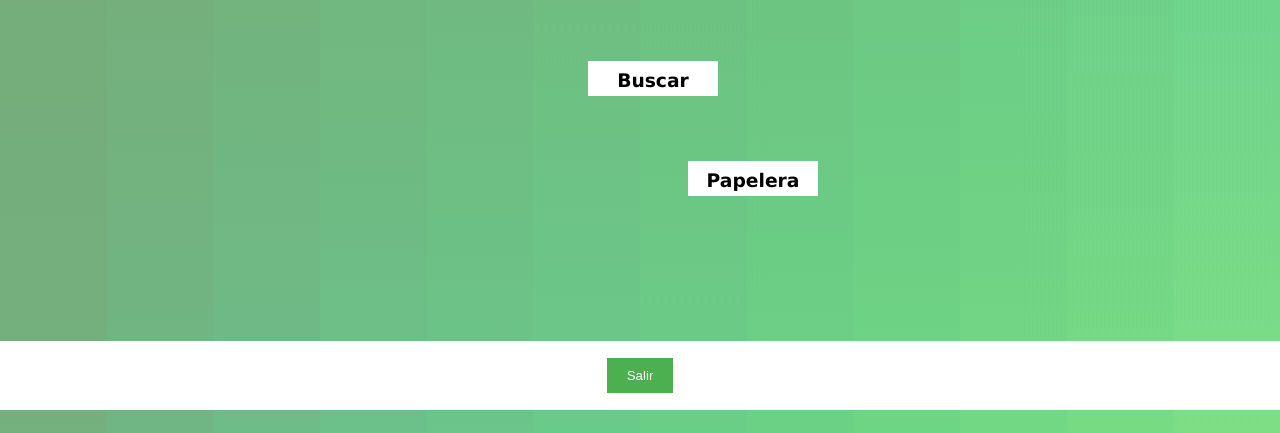
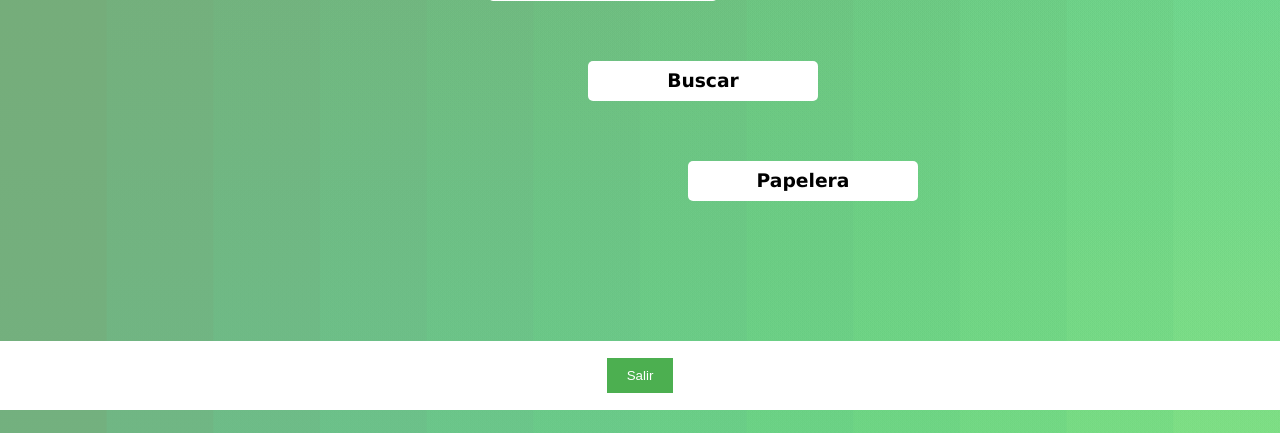
Before and after one commit to Julian-Pira18/PhotoClass, a Django app: page / in a window 1280 px wide. Shown: the part 367-800 px from the top of the page. Run offline with Django 4.2, Linux system fonts and the light colour scheme.

Commit message:
versison estable y funcional antes de empezar a hacer experimentos

```diff
--- a/editor/static/css/styles.css
+++ b/editor/static/css/styles.css
@@ -44,11 +44,11 @@ header img {
 }
 
 
-/* .content {
-  margin-top: 80px; /* Ajustar el margen superior para evitar solapamiento con la caja del título */
-  min-height: calc(100% - 180px); /* Altura mínima del contenido (altura total menos altura del título y el footer) */
-  position: relative;
-} */
+main div a{
+  text-decoration: none;
+  color: black;
+}
+
 
 .content div {
   border-radius: 5px;
@@ -58,8 +58,8 @@ header img {
 
 .box {
   background-color: var(--primary_color);
-  width: 100px;
-  height: 5px;
+  width: 200px;
+  height: 10px;
   margin: 10px;
   padding: 15px;
   text-align: center;
--- a/editor/templates/index.html
+++ b/editor/templates/index.html
@@ -8,7 +8,7 @@
 <body>
     <header >
         <h1>PhotoClassify</h1>
-        <img src="logo-verde-removebg-preview.png" alt="Logo de la aplicación">
+        <img src='{%static "imagenes/logo-verde-removebg-preview.png"%}' alt="Logo de la aplicación">
     </header>
 
   <main class="content">
@@ -24,7 +24,7 @@
     <div class="box box4">
       <h3>Papelera</h3>
     </div>
-    <img src="reflector.png">
+    <img src='{%static "imagenes/reflector.png"%}''>
   </main>
 
   <footer>
```
